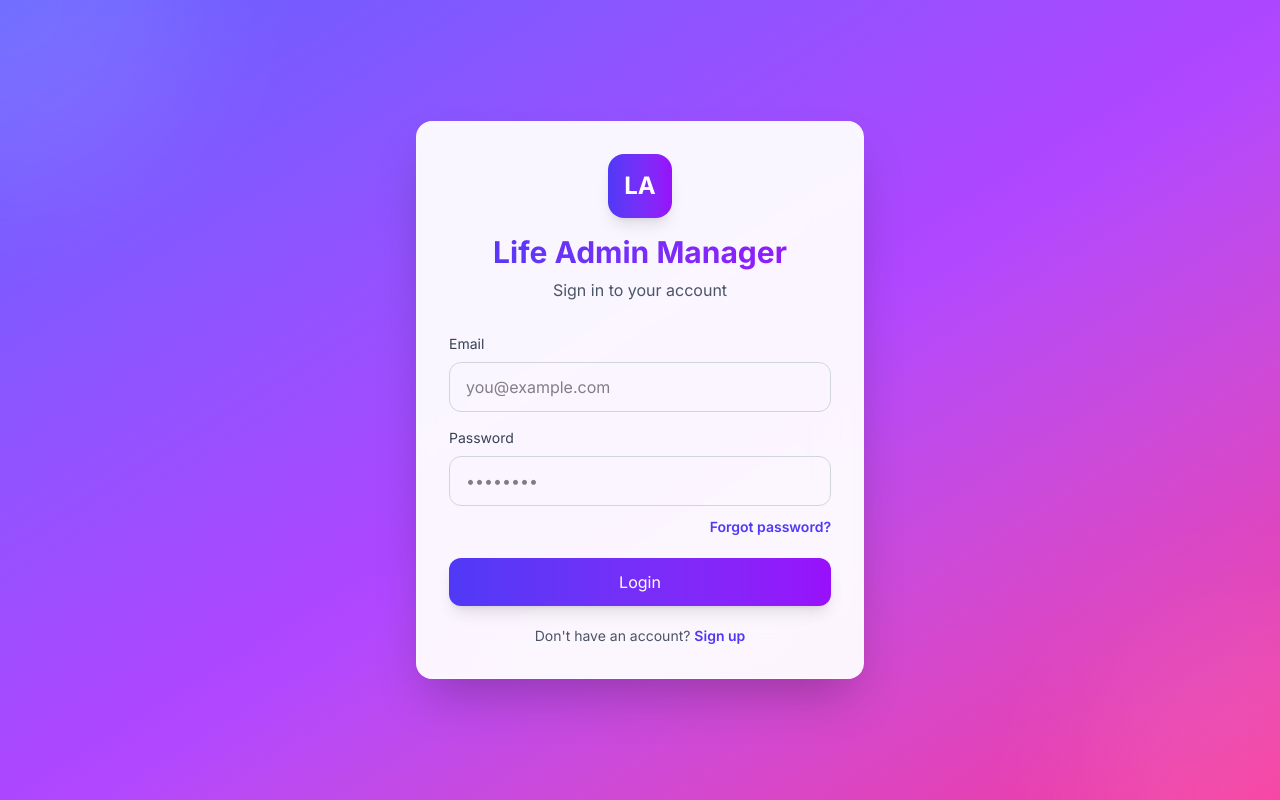
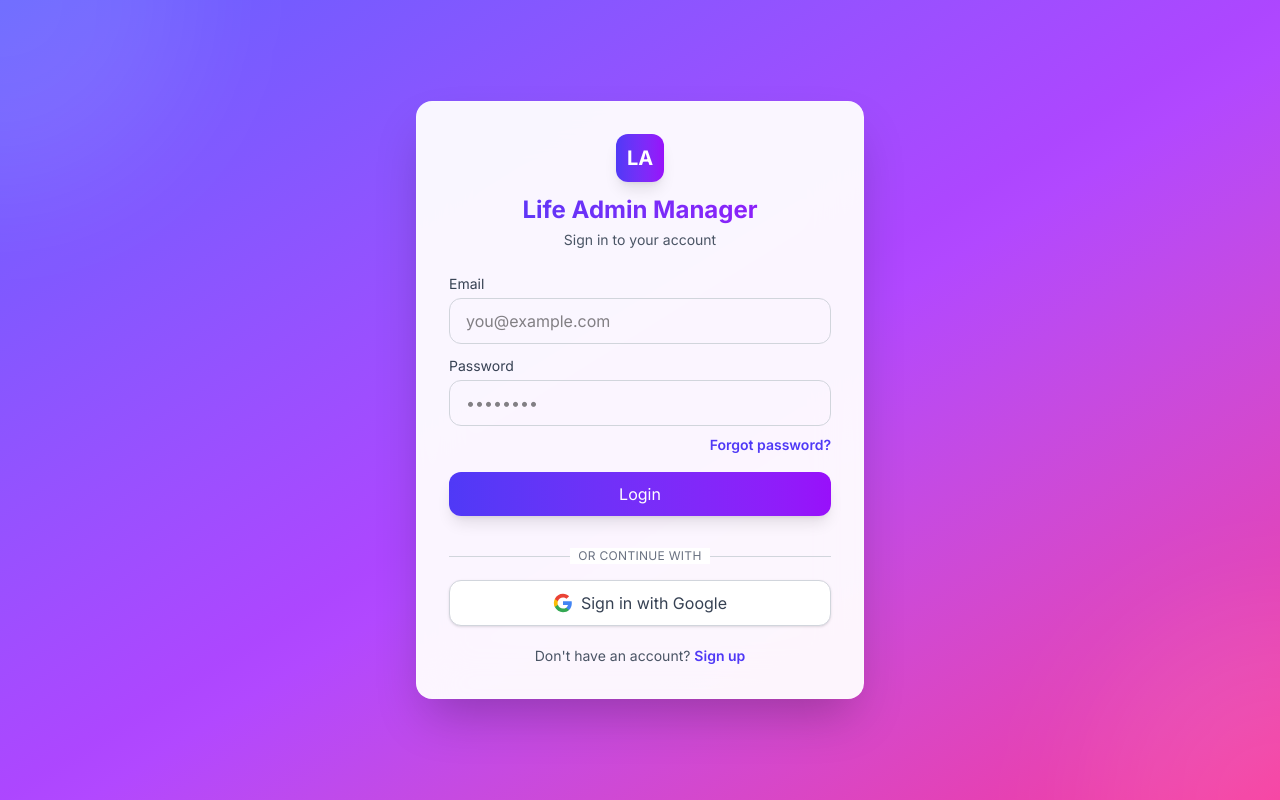
Before and after one commit to Shripadm-29/life-admin-manager, a React (Vite) app: page /login in a window 1280 px wide. Built offline with nearby package versions, Linux system fonts and the light colour scheme; no server answers.

Commit message:
feat: add Google OAuth login, request Calendar API scope, and fix auth redirects

```diff
--- a/src/app/components/Dashboard.tsx
+++ b/src/app/components/Dashboard.tsx
@@ -16,9 +16,13 @@ export function Dashboard() {
 
   useEffect(() => {
     if (!user) {
+      if (window.location.hash.includes('access_token') || window.location.search.includes('code')) {
+        return;
+      }
       navigate('/login');
       return;
     }
+
     setLoading(true);
     setError(null);
     (async () => {
--- a/src/app/components/Login.tsx
+++ b/src/app/components/Login.tsx
@@ -1,11 +1,13 @@
 import { useState } from 'react';
 import { Link, useNavigate } from 'react-router';
 import { useAuth } from '@/app/context/AuthContext';
+import { supabase } from '@/lib/supabaseClient';
 
 export function Login() {
   const [email, setEmail] = useState('');
   const [password, setPassword] = useState('');
   const [error, setError] = useState('');
+  const [loading, setLoading] = useState(false);
   const { login } = useAuth();
   const navigate = useNavigate();
 
@@ -26,31 +28,49 @@ export function Login() {
     }
   };
 
+  const handleGoogleLogin = async () => {
+    setLoading(true);
+    setError('');
+    try {
+      const { error } = await supabase.auth.signInWithOAuth({
+        provider: 'google',
+        options: {
+          scopes: 'https://www.googleapis.com/auth/calendar.events',
+          redirectTo: `${window.location.origin}/dashboard`,
+        }
+      });
+      if (error) throw error;
+    } catch (err: any) {
+      setError(err.message || 'Failed to sign in with Google');
+      setLoading(false);
+    }
+  };
+
   return (
     <div className="min-h-screen flex items-center justify-center bg-gradient-to-br from-indigo-500 via-purple-500 to-pink-500 relative overflow-hidden">
       <div className="absolute top-0 left-0 w-96 h-96 bg-white/10 rounded-full blur-3xl -translate-x-1/2 -translate-y-1/2" />
       <div className="absolute bottom-0 right-0 w-96 h-96 bg-white/10 rounded-full blur-3xl translate-x-1/2 translate-y-1/2" />
 
       <div className="relative max-w-md w-full mx-4">
-        <div className="bg-white/95 backdrop-blur-xl rounded-2xl shadow-2xl p-8 border border-white/20">
-          <div className="text-center mb-8">
-            <div className="bg-gradient-to-r from-indigo-600 to-purple-600 w-16 h-16 rounded-2xl flex items-center justify-center mx-auto mb-4 shadow-lg">
-              <span className="text-2xl font-bold text-white">LA</span>
+        <div className="bg-white/95 backdrop-blur-xl rounded-2xl shadow-2xl p-6 sm:p-8 border border-white/20">
+          <div className="text-center mb-6">
+            <div className="bg-gradient-to-r from-indigo-600 to-purple-600 w-12 h-12 rounded-xl flex items-center justify-center mx-auto mb-3 shadow-lg">
+              <span className="text-xl font-bold text-white">LA</span>
             </div>
-            <h2 className="text-3xl font-bold bg-gradient-to-r from-indigo-600 to-purple-600 bg-clip-text text-transparent">Life Admin Manager</h2>
-            <p className="mt-2 text-gray-600">Sign in to your account</p>
+            <h2 className="text-2xl font-bold bg-gradient-to-r from-indigo-600 to-purple-600 bg-clip-text text-transparent">Life Admin Manager</h2>
+            <p className="mt-1 text-sm text-gray-600">Sign in to your account</p>
           </div>
 
-          <form onSubmit={handleSubmit} className="space-y-5">
+          <form onSubmit={handleSubmit} className="space-y-4">
             {error && (
-              <div className="bg-red-50 border border-red-200 text-red-600 p-3 rounded-xl text-sm">
+              <div className="bg-red-50 border border-red-200 text-red-600 p-2.5 rounded-xl text-sm">
                 {error}
               </div>
             )}
 
-            <div className="space-y-4">
+            <div className="space-y-3">
               <div>
-                <label htmlFor="email" className="block text-sm font-medium text-gray-700 mb-2">
+                <label htmlFor="email" className="block text-sm font-medium text-gray-700 mb-1">
                   Email
                 </label>
                 <input
@@ -58,13 +78,13 @@ export function Login() {
                   type="email"
                   value={email}
                   onChange={(e) => setEmail(e.target.value)}
-                  className="w-full px-4 py-3 border border-gray-300 rounded-xl focus:outline-none focus:ring-2 focus:ring-indigo-500 focus:border-transparent transition-all"
+                  className="w-full px-4 py-2.5 border border-gray-300 rounded-xl focus:outline-none focus:ring-2 focus:ring-indigo-500 focus:border-transparent transition-all"
                   placeholder="you@example.com"
                 />
               </div>
 
               <div>
-                <label htmlFor="password" className="block text-sm font-medium text-gray-700 mb-2">
+                <label htmlFor="password" className="block text-sm font-medium text-gray-700 mb-1">
                   Password
                 </label>
                 <input
@@ -72,10 +92,10 @@ export function Login() {
                   type="password"
                   value={password}
                   onChange={(e) => setPassword(e.target.value)}
-                  className="w-full px-4 py-3 border border-gray-300 rounded-xl focus:outline-none focus:ring-2 focus:ring-indigo-500 focus:border-transparent transition-all"
+                  className="w-full px-4 py-2.5 border border-gray-300 rounded-xl focus:outline-none focus:ring-2 focus:ring-indigo-500 focus:border-transparent transition-all"
                   placeholder="••••••••"
                 />
-                <div className="mt-2 text-right">
+                <div className="mt-1.5 text-right">
                   <button
                     type="button"
                     className="text-sm text-indigo-600 hover:text-indigo-700 font-semibold"
@@ -89,12 +109,36 @@ export function Login() {
 
             <button
               type="submit"
-              className="w-full py-3 px-4 bg-gradient-to-r from-indigo-600 to-purple-600 hover:from-indigo-700 hover:to-purple-700 text-white rounded-xl font-medium transition-all shadow-lg hover:shadow-xl"
+              className="w-full py-2.5 px-4 bg-gradient-to-r from-indigo-600 to-purple-600 hover:from-indigo-700 hover:to-purple-700 text-white rounded-xl font-medium transition-all shadow-lg hover:shadow-xl"
             >
               Login
             </button>
 
-            <p className="text-center text-sm text-gray-600">
+            <div className="relative my-4">
+              <div className="absolute inset-0 flex items-center">
+                <div className="w-full border-t border-gray-300"></div>
+              </div>
+              <div className="relative flex justify-center text-sm">
+                <span className="px-2 bg-white text-gray-500 text-xs uppercase tracking-wide">Or continue with</span>
+              </div>
+            </div>
+
+            <button
+              type="button"
+              onClick={handleGoogleLogin}
+              disabled={loading}
+              className="w-full py-2.5 px-4 bg-white border border-gray-300 hover:bg-gray-50 text-gray-700 rounded-xl font-medium transition-all shadow-sm flex items-center justify-center gap-2"
+            >
+              <svg className="w-5 h-5" viewBox="0 0 24 24">
+                <path d="M22.56 12.25c0-.78-.07-1.53-.2-2.25H12v4.26h5.92c-.26 1.37-1.04 2.53-2.21 3.31v2.77h3.57c2.08-1.92 3.28-4.74 3.28-8.09z" fill="#4285F4"/>
+                <path d="M12 23c2.97 0 5.46-.98 7.28-2.66l-3.57-2.77c-.98.66-2.23 1.06-3.71 1.06-2.86 0-5.29-1.93-6.16-4.53H2.18v2.84C3.99 20.53 7.7 23 12 23z" fill="#34A853"/>
+                <path d="M5.84 14.09c-.22-.66-.35-1.36-.35-2.09s.13-1.43.35-2.09V7.07H2.18C1.43 8.55 1 10.22 1 12s.43 3.45 1.18 4.93l2.85-2.22.81-.62z" fill="#FBBC05"/>
+                <path d="M12 5.38c1.62 0 3.06.56 4.21 1.64l3.15-3.15C17.45 2.09 14.97 1 12 1 7.7 1 3.99 3.47 2.18 7.07l3.66 2.84c.87-2.6 3.3-4.53 6.16-4.53z" fill="#EA4335"/>
+              </svg>
+              Sign in with Google
+            </button>
+
+            <p className="text-center text-sm text-gray-600 pt-1">
               Don&apos;t have an account?{' '}
               <Link to="/signup" className="text-indigo-600 hover:text-indigo-700 font-semibold hover:underline">
                 Sign up
--- a/src/app/components/Navigation.tsx
+++ b/src/app/components/Navigation.tsx
@@ -23,6 +23,7 @@ import { NotificationItem } from '@/app/types';
 export function Navigation() {
   const location = useLocation();
   const navigate = useNavigate();
+  const [imageError, setImageError] = useState(false);
   const [mobileOpen, setMobileOpen] = useState(false);
   const [profileMenuOpen, setProfileMenuOpen] = useState(false);
   const [notificationsOpen, setNotificationsOpen] = useState(false);
@@ -252,8 +253,13 @@ export function Navigation() {
                   setNotificationsOpen(false);
                 }}
               >
-                {user?.avatarUrl ? (
-                  <img src={user.avatarUrl} alt="Profile" className="w-full h-full object-cover" />
+                {user?.avatarUrl && !imageError ? (
+                  <img
+                    src={user.avatarUrl}
+                    alt="Profile"
+                    className="w-full h-full object-cover"
+                    onError={() => setImageError(true)}
+                  />
                 ) : (
                   <User className="w-6 h-6 text-white" />
                 )}
```
